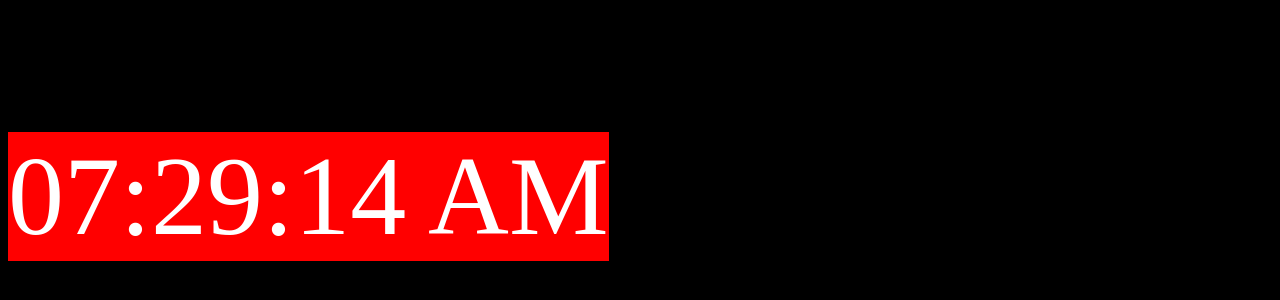
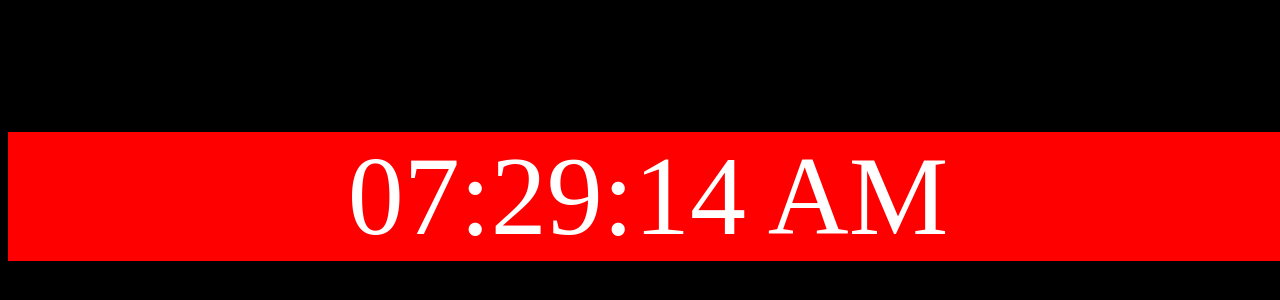
Before and after one commit to Deepak-png981/Digital-Clock, a plain HTML site: page index.html in a window 1280 px wide. Shown: the part 188-488 px from the top of the page. Drawn offline with Linux system fonts and the light colour scheme.

Commit message:
Update main.css

```diff
--- a/main.css
+++ b/main.css
@@ -2,7 +2,6 @@ body{
     background-color: black;
     align-items: center;
     min-height: 100vh;
-    min-width: 100vh;
 }
 #digitalClock{
     position: fixed;
@@ -10,7 +9,7 @@ body{
     /* left: 28%; */
     background-color: red;
     font-size: 7rem;
-/*     width: 100%; */
+    width: 100%;
     color: rgb(255, 255, 255);
     text-align: center;
 }
```
